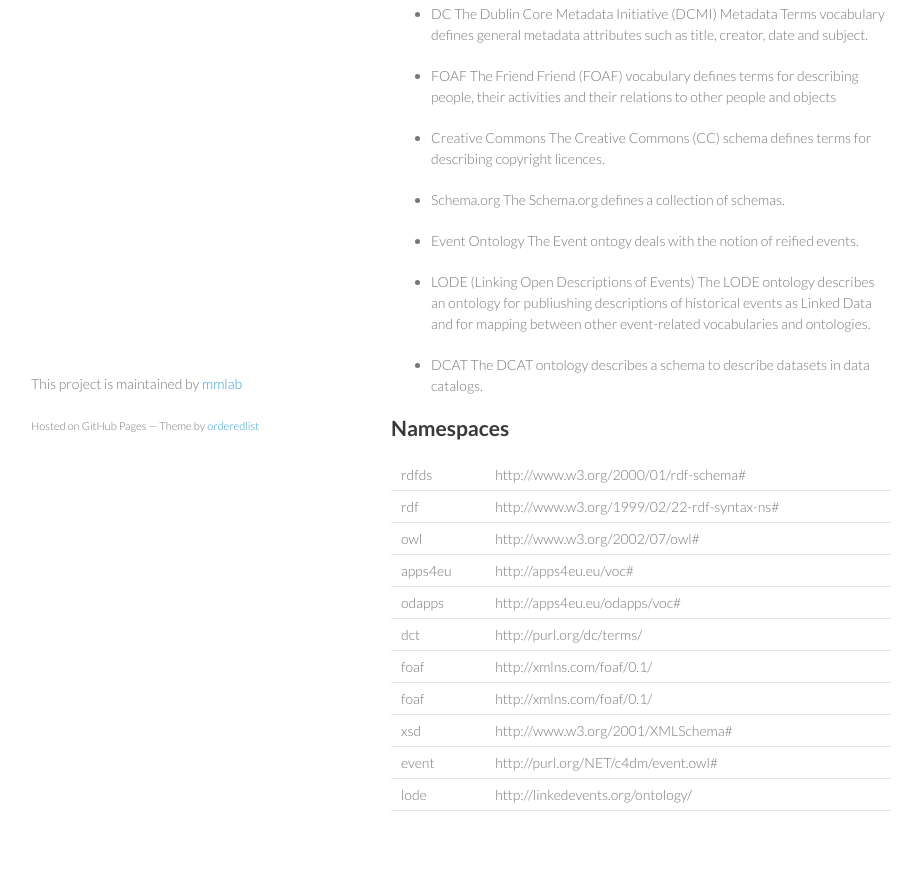
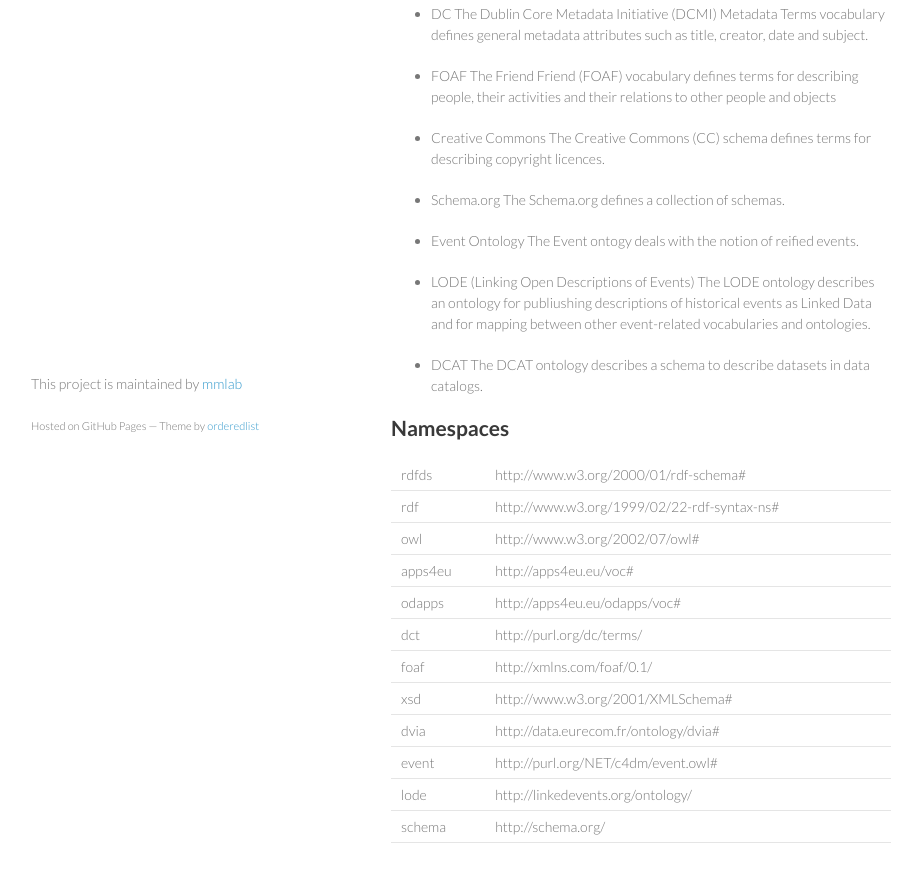
Before and after one commit to IDLabResearch/apps4eu-vocabulary, a plain HTML site: page index.html in a window 1280 px wide. Shown: the part 295-1168 px from the top of the page, without its empty margins (179-1101 px from the left). Drawn offline with Linux system fonts and the light colour scheme.

Commit message:
Update index.html

```diff
--- a/index.html
+++ b/index.html
@@ -114,18 +114,18 @@ The DCAT ontology describes a schema to describe datasets in data catalogs.</p><
   </tr>
   <tr>
     <td>
-      foaf
-    </td>
-    <td>
-      http://xmlns.com/foaf/0.1/
-    </td>
-  </tr>
-  <tr>
-    <td>
       xsd
     </td>
     <td>
       http://www.w3.org/2001/XMLSchema#
+    </td>
+  </tr>
+    <tr>
+    <td>
+      dvia
+    </td>
+    <td>
+      http://data.eurecom.fr/ontology/dvia#
     </td>
   </tr>
   <tr>
@@ -144,6 +144,14 @@ The DCAT ontology describes a schema to describe datasets in data catalogs.</p><
       http://linkedevents.org/ontology/
     </td>
   </tr>
+  <tr>
+    <td>
+      schema
+    </td>
+    <td>
+      http://schema.org/
+    </td>
+  </tr>
 </table>
 
       </section>
```
